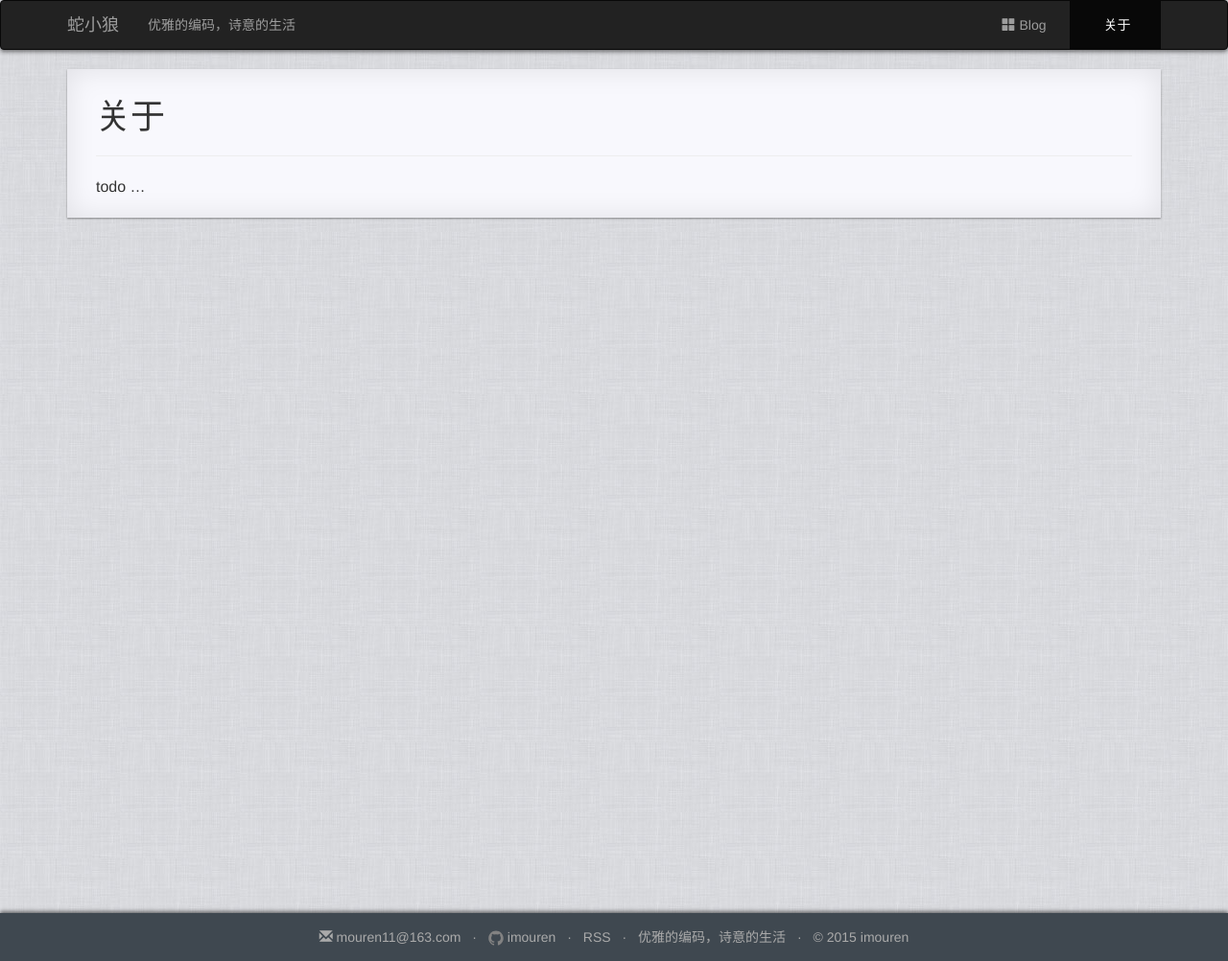
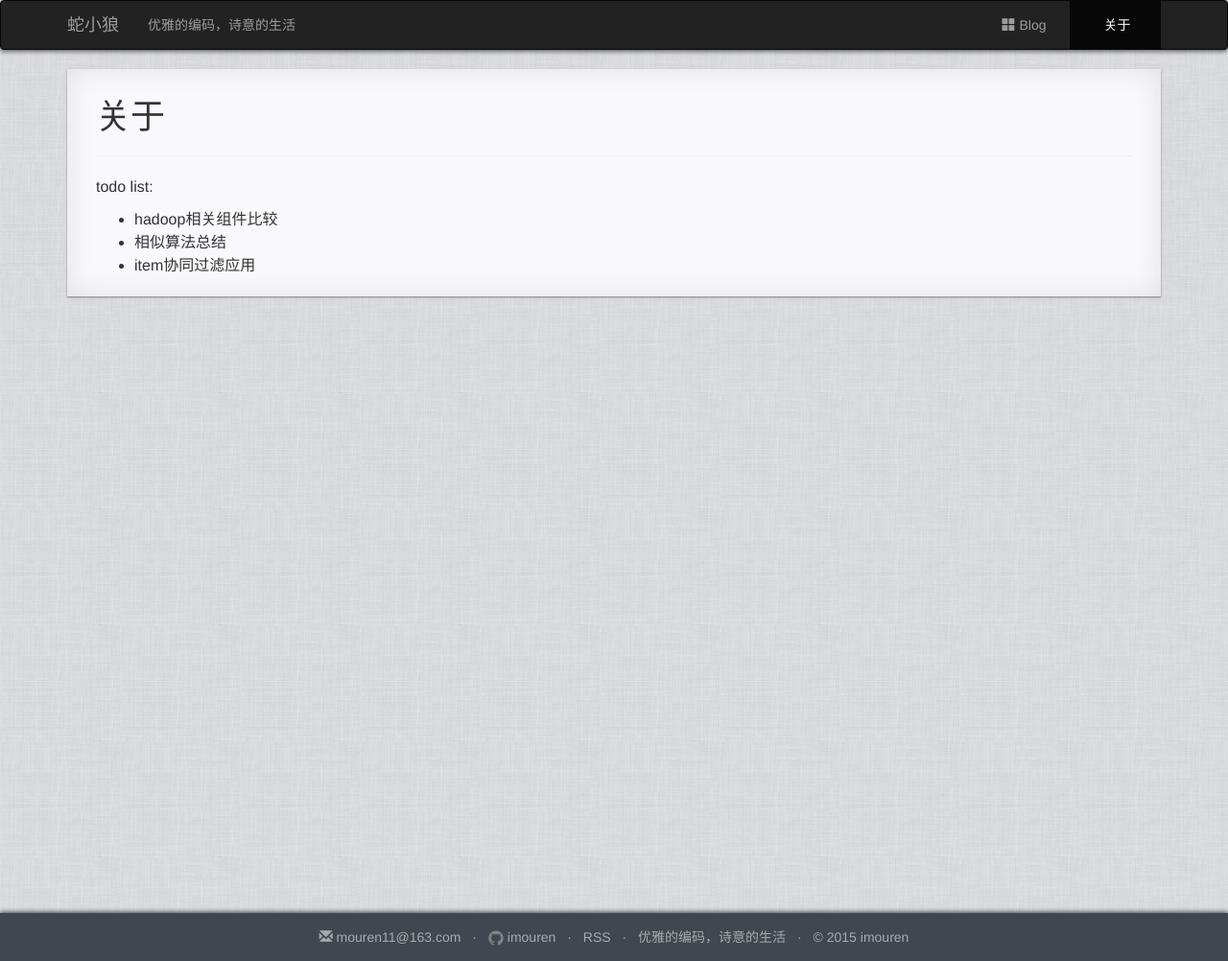
Before and after one commit to imouren/imouren.github.io, a Jekyll site: the page built from about.md, in a window 1280 px wide. Shown: the whole page at 96% size. Built offline with Jekyll 4.4.1, drawn with Linux system fonts in a browser that asks for light colours; nearby versions of some CDN libraries; comment, search, counter and statistics services are not loaded; a style sheet for code colours, icons or effects is not loaded.

Commit message:
add to do list

```diff
--- a/about.md
+++ b/about.md
@@ -4,4 +4,8 @@ title: 关于
 permalink: /about/
 ---
 
-todo ...
+todo list:
+
+* hadoop相关组件比较
+* 相似算法总结
+* item协同过滤应用
```
